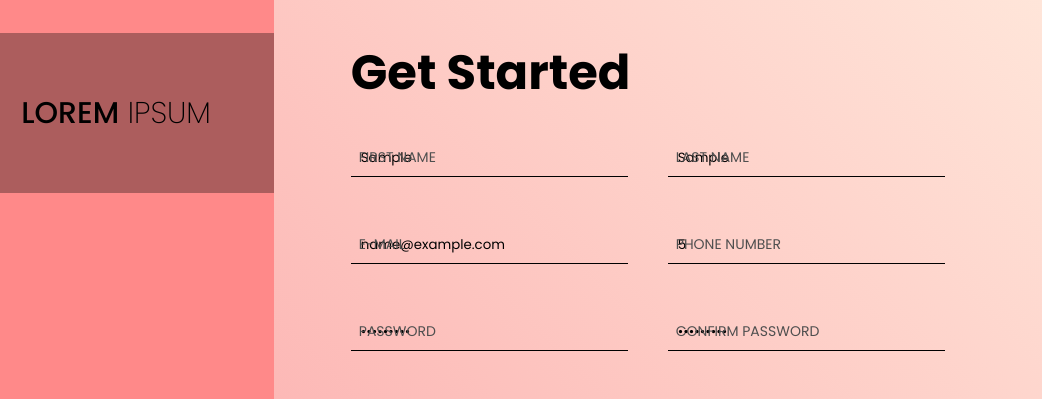
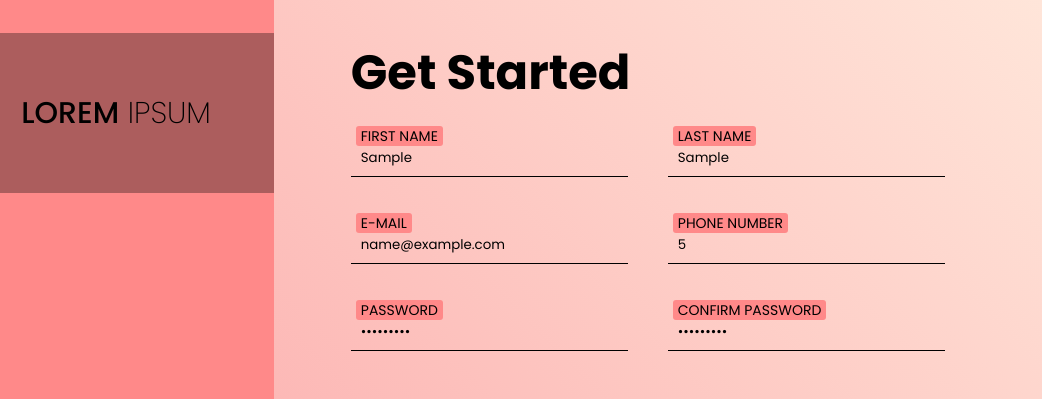
Before and after one commit to ArtmMtvnko/Sign-up-page, a website built with webpack: page src/index.html in a window 1280 px wide. Both pictures are taken after typing "Sample", "Sample", "name@example.com", "5", "Sample123", "Sample123" into the empty fields and a click on the button "Create Account". Shown: the part 127-526 px from the top of the page, 238-1280 px from the left. Built offline with nearby package versions, Linux system fonts and the light colour scheme.

Commit message:
fix the bug when label override input value

```diff
--- a/src/index.html
+++ b/src/index.html
@@ -22,7 +22,7 @@
                 <div class="login__info">
                     <h1>Get Started</h1>
                 </div>
-                <form class="login__forms">
+                <div class="login__forms">
                     <div class="forms__item">
                         <label id="label-test" for="first-name">FIRST NAME</label>
                         <input id="first-name" type="text" autocomplete="off" required>
@@ -47,7 +47,7 @@
                         <label for="confirm-password">CONFIRM PASSWORD</label>
                         <input id="confirm-password" type="password" autocomplete="off" required>
                     </div>
-                </form>
+                </div>
                 <div class="login-button__wrap">
                     <button id="submit-btn" class="login__button">Create Account</button>
                 </div>
--- a/src/labelAnim.js
+++ b/src/labelAnim.js
@@ -8,6 +8,7 @@ export function labelUp() {
 
 export function labelDown() {
     inputs.forEach(i => i.addEventListener('blur', (e) => {
+        if (e.target.value !== '') return
         e.target.parentNode.childNodes[1].style.animation = 'label-down 0.5s ease-in-out 1 normal forwards'
     }))
 }
```
